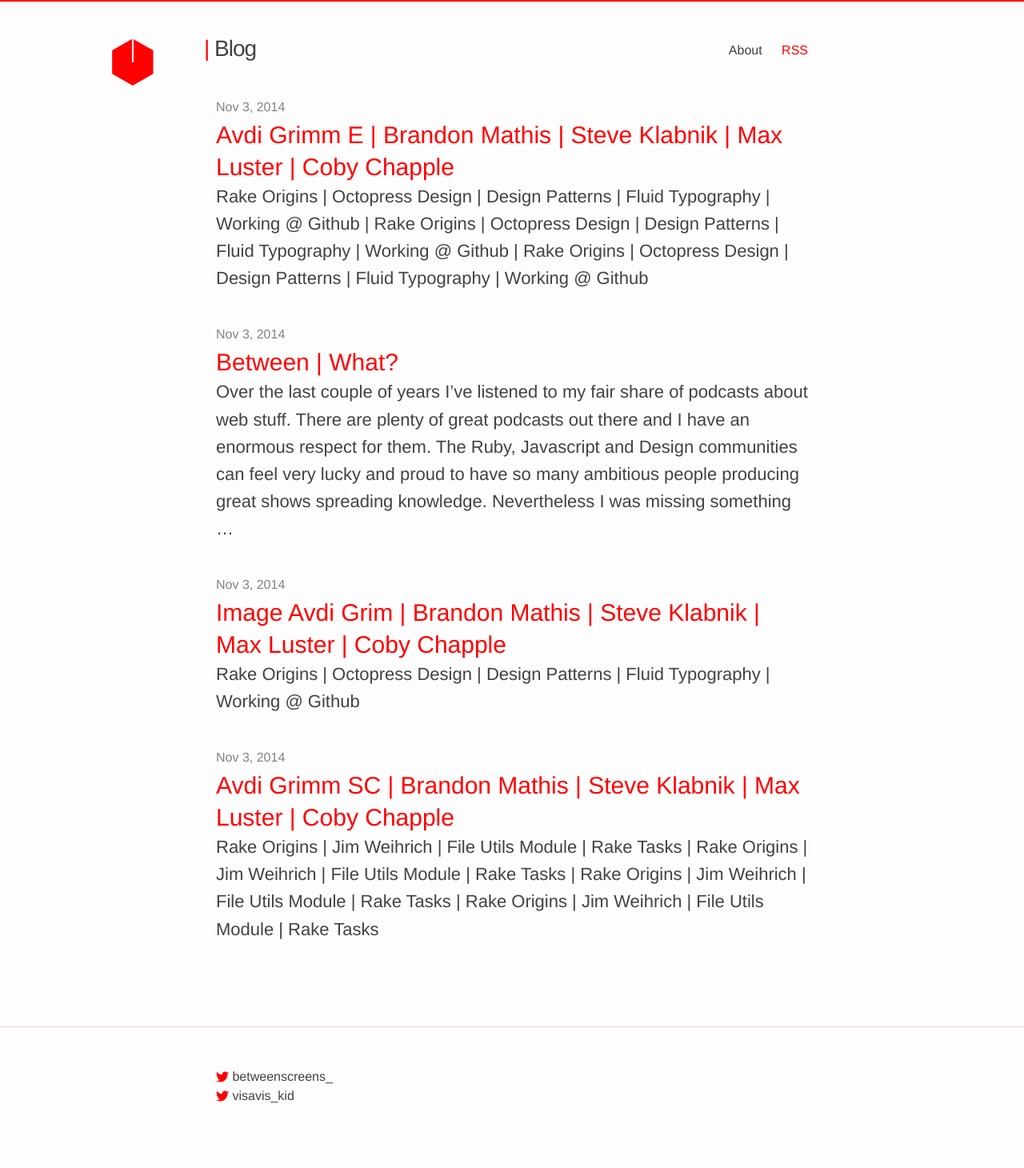
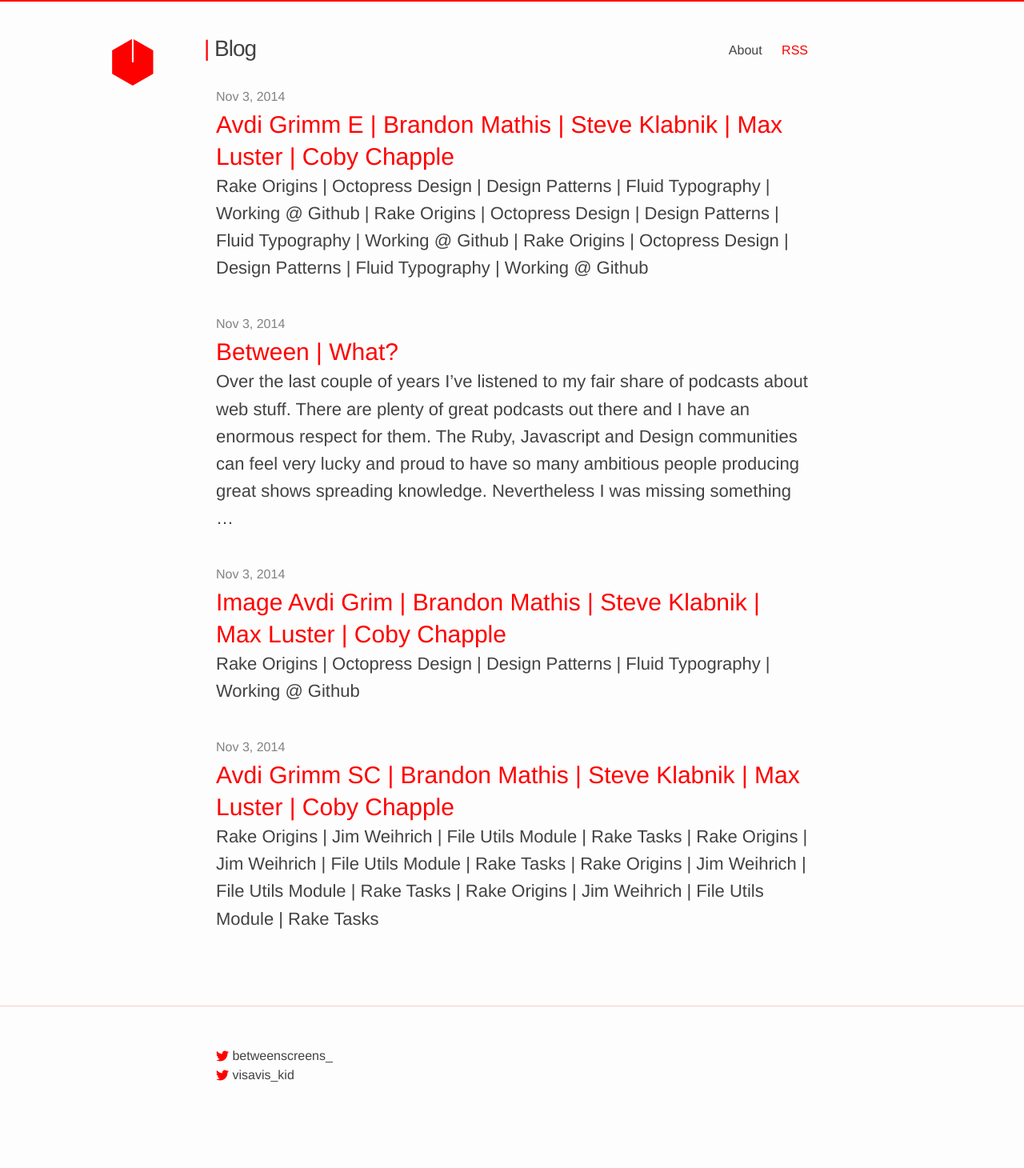
Before and after one commit to vis-kid/between_blog, a Jekyll site: the page built from index.html, in a window 1280 px wide. Shown: the whole page at 80% size. Built offline with Jekyll 4.4.1, drawn with Linux system fonts in a browser that asks for light colours; the list of posts is cut into pages by our own code; after the commit the page ends 1421 px from its top, so only the background shows below that.

Commit message:
Less margin-bottom for naviation wrapper

```diff
--- a/_sass/_base.scss
+++ b/_sass/_base.scss
@@ -151,7 +151,7 @@
     max-width: -webkit-calc(800px - (#{$spacing-unit} * 2));
     max-width:         calc(800px - (#{$spacing-unit} * 2));
     margin-top: 20px;
-		margin-bottom: 33px;
+		margin-bottom: 20px;
     margin-right: auto;
     margin-left: auto;
     padding-right: $spacing-unit;
```
